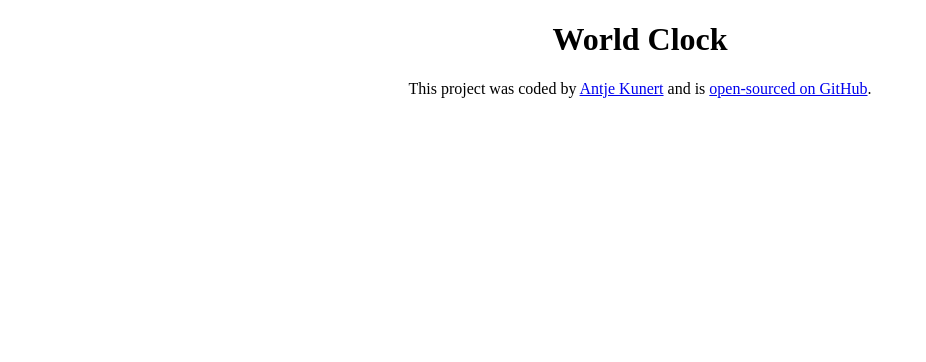
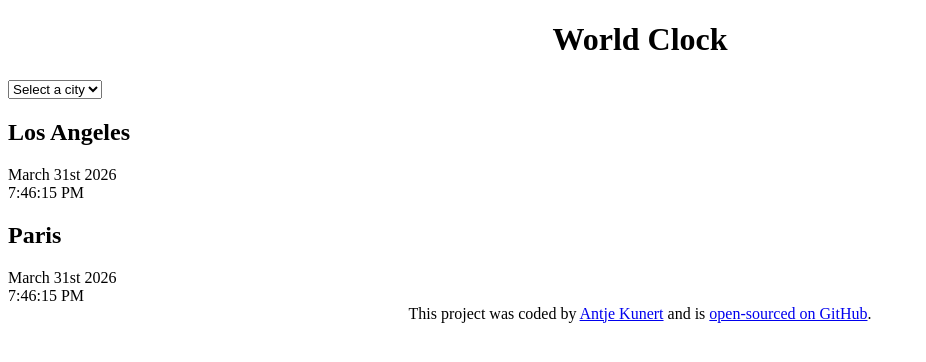
Before and after one commit to antjekunert4-png/world-clock, a plain HTML site: page index.html in a window 1280 px wide. Shown: the whole page, without its empty margins (0-926 px from the left). Drawn offline with Linux system fonts and the light colour scheme.

Commit message:
Added the basic html

```diff
--- a/index.html
+++ b/index.html
@@ -9,7 +9,26 @@
 </head>
 
 <body>
-    <h1>World Clock</h1>
+    <div class="container">
+        <h1>World Clock</h1>
+        <select>
+            <option value="">Select a city</option>
+            <option value="">New York</option>
+            <option value="">London</option>
+            <option value="">Auckland</option>
+        </select>
+
+        <div class="city">
+            <h2>Los Angeles</h2>
+            <div class="date">March 31st 2026</div>
+            <div class="time">7:46:15 PM</div>
+        </div>
+        <div class="city">
+            <h2>Paris</h2>
+            <div class="date">March 31st 2026</div>
+            <div class="time">7:46:15 PM</div>
+        </div>
+    </div>
     <footer>This project was coded by <a href="https://github.com/antjekunert4-png" target="_blank">Antje Kunert</a> and
         is <a href="https://github.com/antjekunert4-png/world-clock" target="_blank">open-sourced on GitHub</a>.
     </footer>
```
